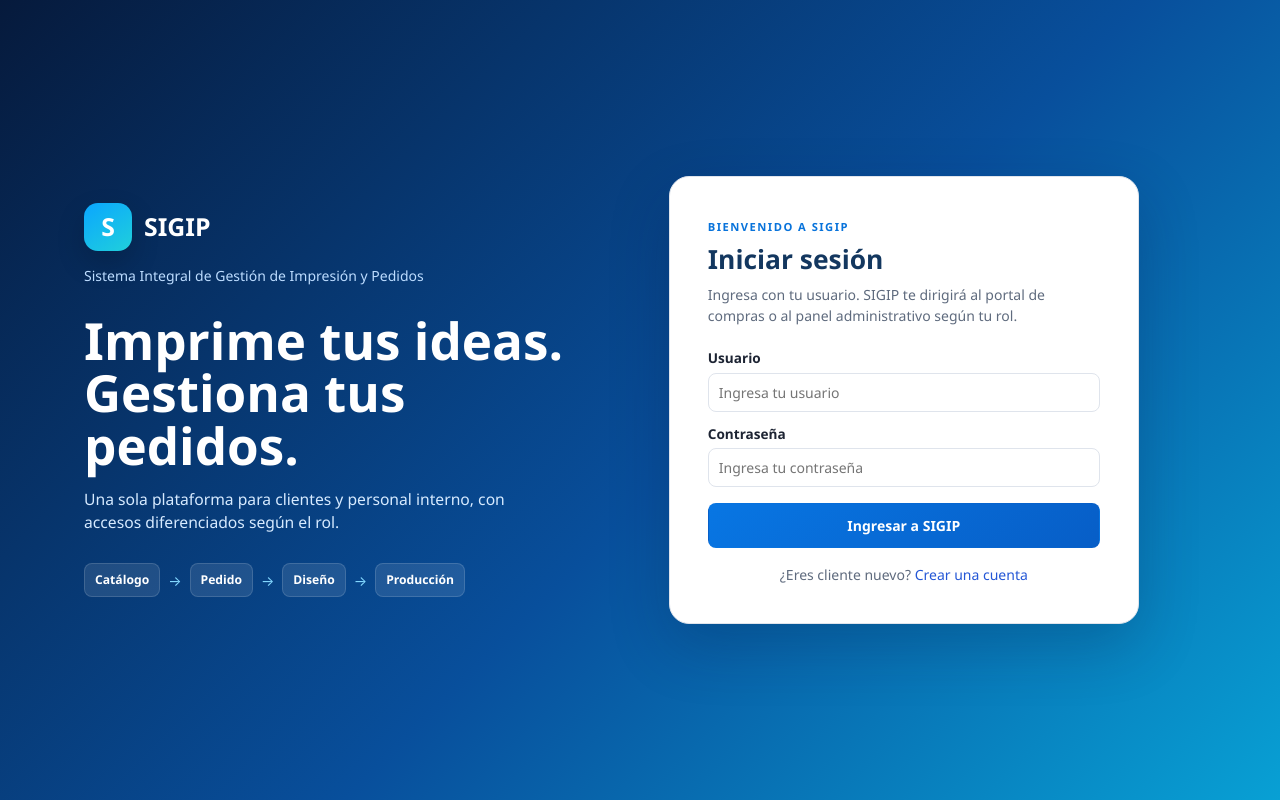
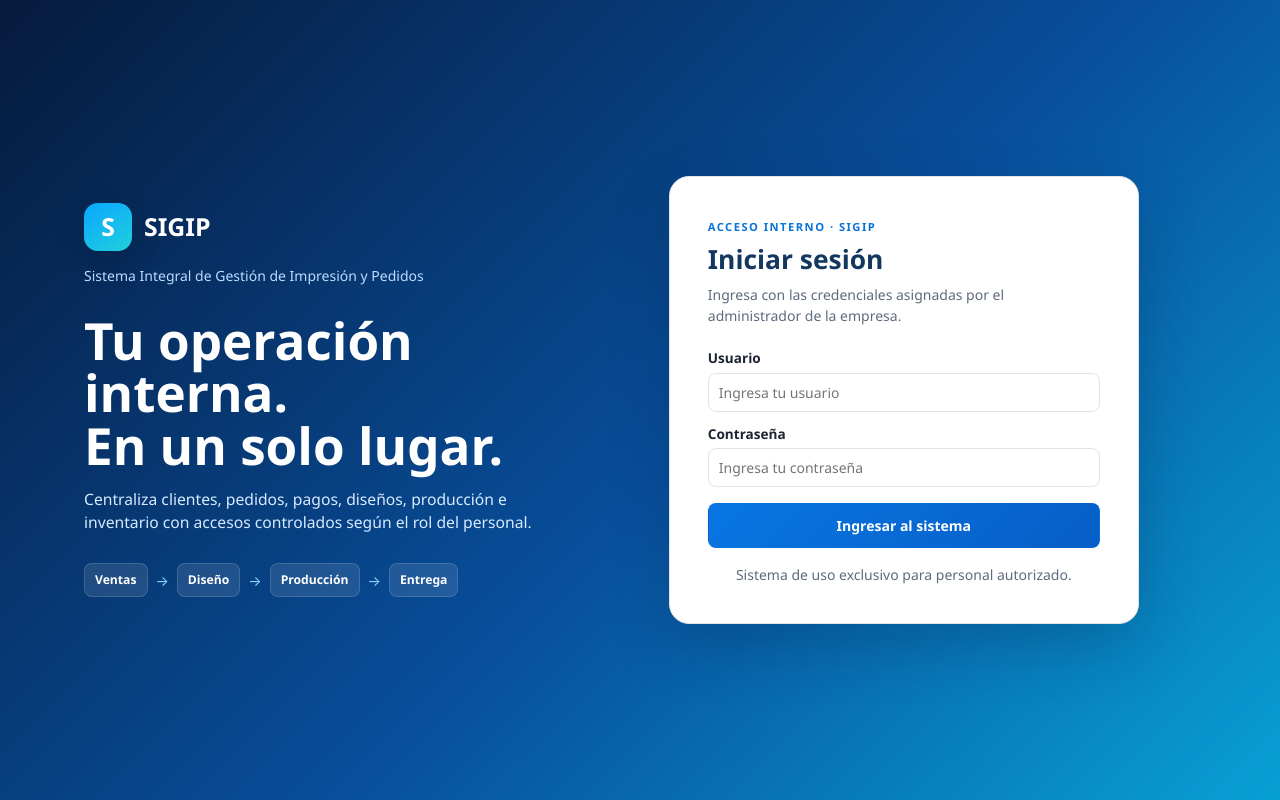
Before and after one commit to yankardev/SIGIP-Frontend, an Angular app: page /login in a window 1280 px wide. Built offline with nearby package versions, Linux system fonts and the light colour scheme.

Commit message:
feat: adaptar frontend a sistema interno SIGIP

```diff
--- a/src/app/pages/login/login.html
+++ b/src/app/pages/login/login.html
@@ -1,41 +1,26 @@
-<div class="acceso acceso-sigip">
+<div class="acceso acceso-sigip acceso-interno">
   <section class="acceso-brand" aria-label="SIGIP">
     <div class="acceso-brand-logo"><span>S</span><strong>SIGIP</strong></div>
     <p class="acceso-brand-sub">Sistema Integral de Gestión de Impresión y Pedidos</p>
-    <h2>Imprime tus ideas.<br />Gestiona tus pedidos.</h2>
-    <p>Una sola plataforma para clientes y personal interno, con accesos diferenciados según el rol.</p>
+    <h2>Tu operación interna.<br />En un solo lugar.</h2>
+    <p>Centraliza clientes, pedidos, pagos, diseños, producción e inventario con accesos controlados según el rol del personal.</p>
     <div class="acceso-flujo">
-      <span>Catálogo</span><i>→</i><span>Pedido</span><i>→</i><span>Diseño</span><i>→</i><span>Producción</span>
+      <span>Ventas</span><i>→</i><span>Diseño</span><i>→</i><span>Producción</span><i>→</i><span>Entrega</span>
     </div>
   </section>
 
   <form class="tarjeta acceso-tarjeta acceso-form" [formGroup]="form" (ngSubmit)="ingresar()">
-    <span class="login-kicker">BIENVENIDO A SIGIP</span>
+    <span class="login-kicker">ACCESO INTERNO · SIGIP</span>
     <h1>Iniciar sesión</h1>
-    <p class="texto-suave login-intro">Ingresa con tu usuario. SIGIP te dirigirá al portal de compras o al panel administrativo según tu rol.</p>
-
-    <label class="campo">
-      <span>Usuario</span>
-      <input formControlName="nomusuario" autocomplete="username" placeholder="Ingresa tu usuario" />
-      @if (form.controls.nomusuario.touched && form.controls.nomusuario.invalid) {
-        <small class="error">El usuario es obligatorio</small>
-      }
+    <p class="texto-suave login-intro">Ingresa con las credenciales asignadas por el administrador de la empresa.</p>
+    <label class="campo"><span>Usuario</span><input formControlName="nomusuario" autocomplete="username" placeholder="Ingresa tu usuario" />
+      @if (form.controls.nomusuario.touched && form.controls.nomusuario.invalid) { <small class="error">El usuario es obligatorio</small> }
     </label>
-    <label class="campo">
-      <span>Contraseña</span>
-      <input type="password" formControlName="password" autocomplete="current-password" placeholder="Ingresa tu contraseña" />
-      @if (form.controls.password.touched && form.controls.password.invalid) {
-        <small class="error">La contraseña es obligatoria</small>
-      }
+    <label class="campo"><span>Contraseña</span><input type="password" formControlName="password" autocomplete="current-password" placeholder="Ingresa tu contraseña" />
+      @if (form.controls.password.touched && form.controls.password.invalid) { <small class="error">La contraseña es obligatoria</small> }
     </label>
-
-    @if (error()) {
-      <p class="alerta alerta-error">{{ error() }}</p>
-    }
-
-    <button class="btn btn-primario btn-bloque login-btn" [disabled]="cargando()">
-      {{ cargando() ? 'Ingresando…' : 'Ingresar a SIGIP' }}
-    </button>
-    <p class="texto-suave centrado login-registro">¿Eres cliente nuevo? <a routerLink="/registro">Crear una cuenta</a></p>
+    @if (error()) { <p class="alerta alerta-error">{{ error() }}</p> }
+    <button class="btn btn-primario btn-bloque login-btn" [disabled]="cargando()">{{ cargando() ? 'Ingresando…' : 'Ingresar al sistema' }}</button>
+    <p class="texto-suave centrado login-registro">Sistema de uso exclusivo para personal autorizado.</p>
   </form>
 </div>
```
